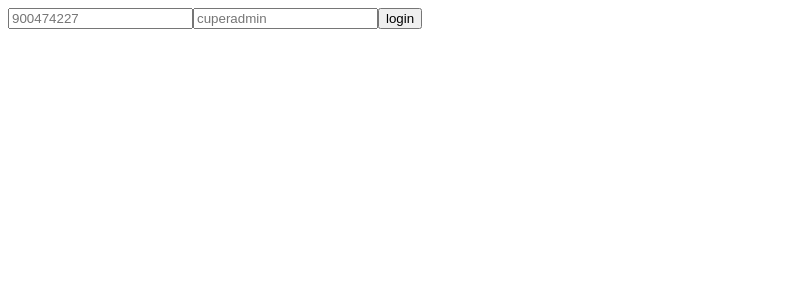
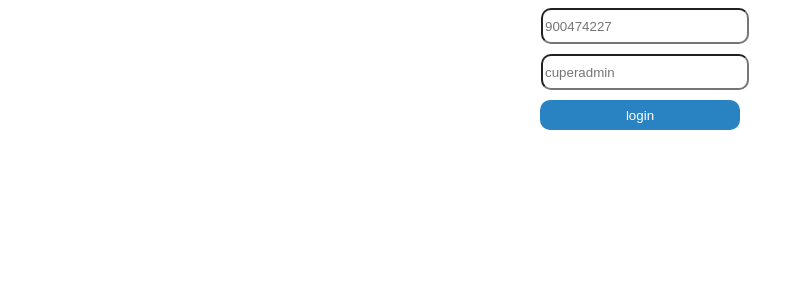
Before and after one commit to khoji-7/loginpage, a React (Vite) app: page / in a window 1280 px wide. Shown: the top 300 px of the page, without its empty margins (0-804 px from the left). Built offline with nearby package versions, Linux system fonts and the light colour scheme.

Commit message:
add design modal

```diff
--- a/src/pages/homePage/homePage.jsx
+++ b/src/pages/homePage/homePage.jsx
@@ -65,7 +65,7 @@ function HomePage() {
             <button onClick={modalFunc}>modal ochish</button>
             {openModal && (
                 <div className="modal">
-                    <h1>modal</h1>
+                    <h1>Modal</h1>
                     <form onSubmit={createCategory}>
                         <input type="text" required placeholder="name en" onChange={(e) => setNameEn(e?.target?.value)} />
                         <input type="text" required placeholder="name ru" onChange={(e) => setNameRu(e?.target?.value)} />
--- a/src/pages/homePage/style.css
+++ b/src/pages/homePage/style.css
@@ -24,3 +24,36 @@
     width: 100px;
     height: 100px;
   }
+  .modal{
+    display: flex;
+    flex-direction: column;
+    width: 500px;
+    height: auto;
+    margin: auto;
+    padding: 10px;
+    border-radius: 20px;
+    background-color: rgb(186, 180, 180);
+    gap: 10px;
+    align-items: center;
+  }
+  form{
+    display: flex;
+    flex-direction: column;
+    gap: 10px;
+    align-items: center;
+  }
+  button{
+    padding: auto;
+    width: 200px;
+    height: 30px;
+    background-color: rgb(41, 131, 195);
+    color: white;
+    border-radius: 10px;
+    border: none;
+  }
+  input{
+    width: 200px;
+    height: 30px;
+    border-radius: 10px;
+    margin-left: 10px
+  }
```
